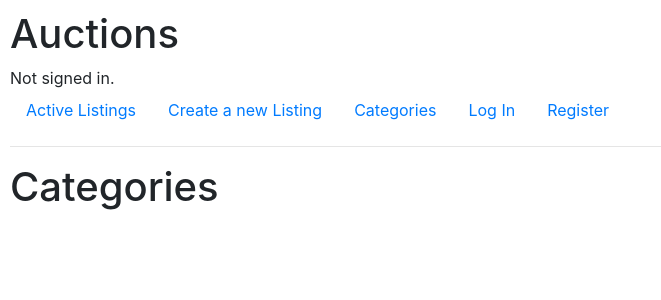
After one commit to amoghvk21/Auction-Web-App, a Django app: page /categories/all in a window 1280 px wide. The commit adds this page. Shown: the top 300 px of the page, without its empty margins (0-661 px from the left). Run offline with Django 3.2, Linux system fonts and the light colour scheme; some libraries are stand-ins or nearby versions.

Commit message:
adding and removing watchlist works, page doesnt, started categories

```diff
--- /dev/null
+++ b/auctions/templates/auctions/categories.html
@@ -0,0 +1,10 @@
+{% extends "auctions/layout.html" %}
+
+{% block body %}
+    <h1>Categories</h1>
+
+    {% for category in categories %}
+
+    {% endfor %}
+
+{% endblock %}
--- a/auctions/templates/auctions/layout.html
+++ b/auctions/templates/auctions/layout.html
@@ -23,9 +23,15 @@
             <li class='nav-item'>
                 <a class='nav-link' href="{% url 'create' %}">Create a new Listing</a>
             </li>
+            <li class='nav-item'>
+                <a class='nav-link' href="{% url 'categories' %}">Categories</a>
+            </li>
             {% if user.is_authenticated %}
                 <li class="nav-item">
                     <a class="nav-link" href="{% url 'logout' %}">Log Out</a>
+                </li>
+                <li class="nav-item">
+                    <a class="nav-link" href="{% url 'watchlist' %}">Watchlist</a>
                 </li>
             {% else %}
                 <li class="nav-item">
--- a/auctions/templates/auctions/listing.html
+++ b/auctions/templates/auctions/listing.html
@@ -26,7 +26,7 @@
     {% if user.is_authenticated %}
         <form action="/listing/{{item.name}}" method='POST'>
             {% csrf_token %}
-            <button type='submit' name='button' value='{{button}}'>Watchlist</button>
+            <button type='submit' name='button' value='Watchlist'>{{button}}</button>
             <input type='hidden' name='bid-box' value='None'>
         </form>
     {% endif %}
--- a/auctions/urls.py
+++ b/auctions/urls.py
@@ -8,5 +8,8 @@ urlpatterns = [
     path("logout", views.logout_view, name="logout"),
     path("register", views.register, name="register"),
     path('create', views.create, name='create'),
+    path('watchlist', views.watchlist, name='watchlist'),
+    path('categories/all', views.categories_all, name='categories'),
+    path('categories/<str:category>', views.category, name='category'),
     path('listing/<str:item>', views.listing, name='listing')
 ]
--- a/auctions/views.py
+++ b/auctions/views.py
@@ -1,6 +1,7 @@
+from typing import List
 from django.contrib.auth import authenticate, login, logout
 from django.db import IntegrityError
-from django.db.models.query import prefetch_related_objects
+from django.db.models.query import EmptyQuerySet, prefetch_related_objects
 from django.http import HttpResponse, HttpResponseRedirect
 from django.shortcuts import render
 from django.urls import reverse
@@ -60,7 +61,14 @@ def register(request):
             return render(request, "auctions/register.html", {
                 "message": "Username already taken."
             })
+
         login(request, user)
+
+        #empty row code:
+        current_user = User.objects.get(username=request.user.username)
+        a1 = Watchlist(user=current_user)
+        a1.save()
+
         return HttpResponseRedirect(reverse("index"))
     else:
         return render(request, "auctions/register.html")
@@ -88,19 +96,63 @@ def create(request):
 def listing(request, item):
     if request.method == 'POST':
         if request.POST['button'] == 'Watchlist':
-            watchlist = Watchlist.objects.get(user=request.user.id)
-            watchlist.listings.add(Listing.objects.get(name=item))
+            item_id = Listing.objects.get(name=item).id
+            query_set = Watchlist.objects.filter(user=request.user.id, listings=item_id)
+            if query_set.exists():
+                #remove
+                watchlist = Watchlist.objects.get(user=request.user.id)
+                watchlist.listings.remove(Listing.objects.get(name=item))
+            else:
+                #add
+                watchlist = Watchlist.objects.get(user=request.user.id)
+                watchlist.listings.add(Listing.objects.get(name=item))
         elif request.POST['bid-box'] != 'None':
-            pass
+            #code for bid
+            try:
+                data = int(request.POST['bid-box'])
+            except:
+                pass
         return HttpResponseRedirect(reverse('listing', args=(item, )))
     else:
-        try:
-            temp = Watchlist.objects.filter(user=User.get_username, listings=item)
-            button = 'Remove From Watchlist'
-        except:
-            button = 'Watchlist'
+        item_id = Listing.objects.get(name=item).id
+        query_set = Watchlist.objects.filter(user=request.user.id, listings=item_id)
+        if query_set.exists():
+            button = 'Remove from Watchlist'
+        else:
+            button = 'Add to Watchlist'
 
         return render(request, 'auctions/listing.html', {
                 'item': Listing.objects.get(name=item),
-                'button': button,
+                'button': button
         })
+
+#Watchlist.objects.filter(user=request.user.id).exists()
+
+def watchlist(request):
+    '''
+    if Listing.objects.filter(watchlist=request.user.id).exists():
+        items = Listing.objects.filter(watchlist=request.user.id)
+    else:
+        items = ''
+    return render(request, 'auctions/watchlist.html', {
+        'items': items
+    })
+    '''
+
+    user = User.objects.get(username=request.user)
+    return render(request, 'auctions/watchlist.html', {
+        'items': user.watchlist.all()
+    })
+
+
+def categories_all(request):
+    categories = ''
+    return render(request, 'auctions/categories.html', {
+        'categories': ['Antiques', 'Electronics', 'Fashion', 'Home and Garden', 'Jewlery', 'Motors', 'Sporting Goods', 'Toys and Games', 'Books', 'Health', 'Other']
+    })
+
+
+def category(request, category):
+    return render(request, 'auctions/index.html', {
+        'items': Listing.objects.filter(category=category)
+    })
```
Also changed, not shown: auctions/models.py (+7 -4 lines), auctions/templates/auctions/watchlist.html (added, +41 -0 lines), auctions/migrations/0003_auto_20210719_2000.py (added), db.sqlite3.
